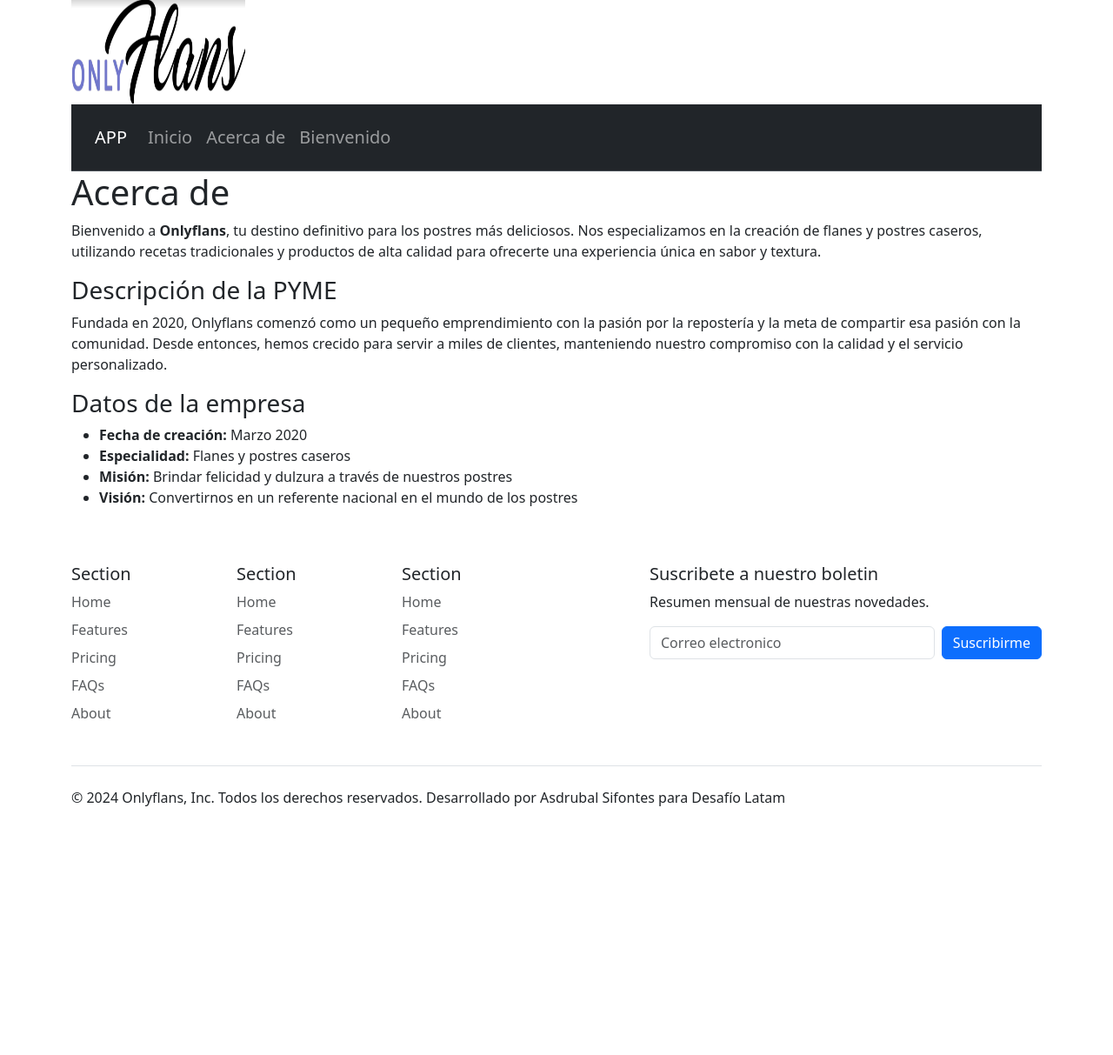
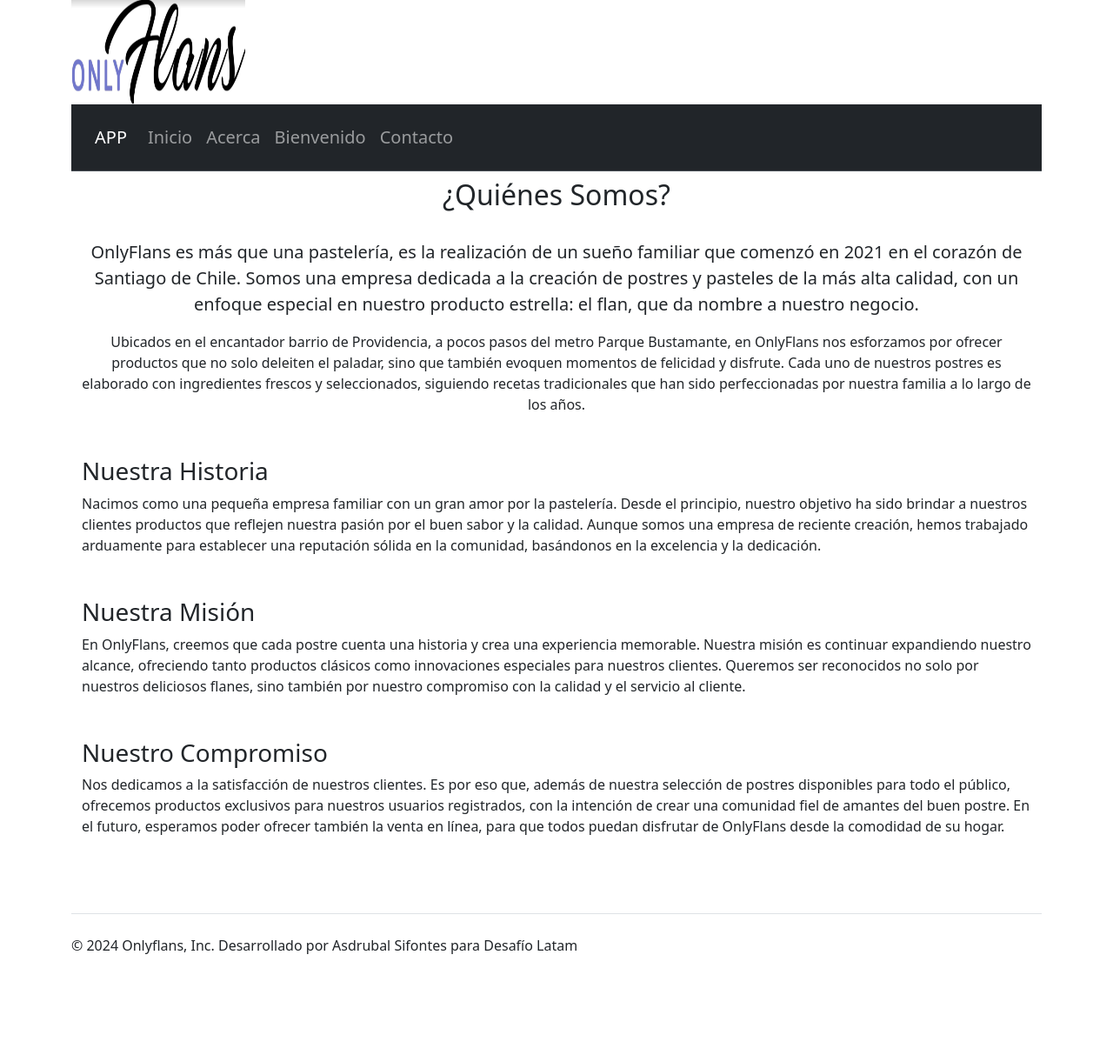
Before and after one commit to asdru0510/Onlyflans, a Django app: page /acerca/ in a window 1280 px wide. Shown: the whole page at 87% size. Before the commit the page ends 927 px from the top, so only its background shows below. Run offline with Django 5.2, Linux system fonts and the light colour scheme.

Commit message:
Todo funcionando incluido formulario de contacto

```diff
--- a/web/templates/about.html
+++ b/web/templates/about.html
@@ -1,29 +1,16 @@
 {% extends "./base.html"%} {% block contenido %}
-<h1>Acerca de</h1>
-<p>
-  Bienvenido a <strong>Onlyflans</strong>, tu destino definitivo para los
-  postres más deliciosos. Nos especializamos en la creación de flanes y postres
-  caseros, utilizando recetas tradicionales y productos de alta calidad para
-  ofrecerte una experiencia única en sabor y textura.
-</p>
-<h3>Descripción de la PYME</h3>
-<p>
-  Fundada en 2020, Onlyflans comenzó como un pequeño emprendimiento con la
-  pasión por la repostería y la meta de compartir esa pasión con la comunidad.
-  Desde entonces, hemos crecido para servir a miles de clientes, manteniendo
-  nuestro compromiso con la calidad y el servicio personalizado.
-</p>
-<h3>Datos de la empresa</h3>
-<ul>
-  <li><strong>Fecha de creación:</strong> Marzo 2020</li>
-  <li><strong>Especialidad:</strong> Flanes y postres caseros</li>
-  <li>
-    <strong>Misión:</strong> Brindar felicidad y dulzura a través de nuestros
-    postres
-  </li>
-  <li>
-    <strong>Visión:</strong> Convertirnos en un referente nacional en el mundo
-    de los postres
-  </li>
-</ul>
+<div class="container">
+  <h2 class="text-center mb-4 py-2">¿Quiénes Somos?</h2>
+  <p class="lead text-center">OnlyFlans es más que una pastelería, es la realización de un sueño familiar que comenzó en 2021 en el corazón de Santiago de Chile. Somos una empresa dedicada a la creación de postres y pasteles de la más alta calidad, con un enfoque especial en nuestro producto estrella: el flan, que da nombre a nuestro negocio.</p>
+  <p class="text-center">Ubicados en el encantador barrio de Providencia, a pocos pasos del metro Parque Bustamante, en OnlyFlans nos esforzamos por ofrecer productos que no solo deleiten el paladar, sino que también evoquen momentos de felicidad y disfrute. Cada uno de nuestros postres es elaborado con ingredientes frescos y seleccionados, siguiendo recetas tradicionales que han sido perfeccionadas por nuestra familia a lo largo de los años.</p>
+
+  <h3 class="mt-5">Nuestra Historia</h3>
+  <p>Nacimos como una pequeña empresa familiar con un gran amor por la pastelería. Desde el principio, nuestro objetivo ha sido brindar a nuestros clientes productos que reflejen nuestra pasión por el buen sabor y la calidad. Aunque somos una empresa de reciente creación, hemos trabajado arduamente para establecer una reputación sólida en la comunidad, basándonos en la excelencia y la dedicación.</p>
+
+  <h3 class="mt-5">Nuestra Misión</h3>
+  <p>En OnlyFlans, creemos que cada postre cuenta una historia y crea una experiencia memorable. Nuestra misión es continuar expandiendo nuestro alcance, ofreciendo tanto productos clásicos como innovaciones especiales para nuestros clientes. Queremos ser reconocidos no solo por nuestros deliciosos flanes, sino también por nuestro compromiso con la calidad y el servicio al cliente.</p>
+
+  <h3 class="mt-5">Nuestro Compromiso</h3>
+  <p>Nos dedicamos a la satisfacción de nuestros clientes. Es por eso que, además de nuestra selección de postres disponibles para todo el público, ofrecemos productos exclusivos para nuestros usuarios registrados, con la intención de crear una comunidad fiel de amantes del buen postre. En el futuro, esperamos poder ofrecer también la venta en línea, para que todos puedan disfrutar de OnlyFlans desde la comodidad de su hogar.</p>
+</div>
 {% endblock %}
--- a/web/templates/footer.html
+++ b/web/templates/footer.html
@@ -1,54 +1,7 @@
     <footer class="py-5">
-      <div class="row">
-        <div class="col-6 col-md-2 mb-3">
-          <h5>Section</h5>
-          <ul class="nav flex-column">
-            <li class="nav-item mb-2"><a href="#" class="nav-link p-0 text-body-secondary">Home</a></li>
-            <li class="nav-item mb-2"><a href="#" class="nav-link p-0 text-body-secondary">Features</a></li>
-            <li class="nav-item mb-2"><a href="#" class="nav-link p-0 text-body-secondary">Pricing</a></li>
-            <li class="nav-item mb-2"><a href="#" class="nav-link p-0 text-body-secondary">FAQs</a></li>
-            <li class="nav-item mb-2"><a href="#" class="nav-link p-0 text-body-secondary">About</a></li>
-          </ul>
-        </div>
-
-        <div class="col-6 col-md-2 mb-3">
-          <h5>Section</h5>
-          <ul class="nav flex-column">
-            <li class="nav-item mb-2"><a href="#" class="nav-link p-0 text-body-secondary">Home</a></li>
-            <li class="nav-item mb-2"><a href="#" class="nav-link p-0 text-body-secondary">Features</a></li>
-            <li class="nav-item mb-2"><a href="#" class="nav-link p-0 text-body-secondary">Pricing</a></li>
-            <li class="nav-item mb-2"><a href="#" class="nav-link p-0 text-body-secondary">FAQs</a></li>
-            <li class="nav-item mb-2"><a href="#" class="nav-link p-0 text-body-secondary">About</a></li>
-          </ul>
-        </div>
-
-        <div class="col-6 col-md-2 mb-3">
-          <h5>Section</h5>
-          <ul class="nav flex-column">
-            <li class="nav-item mb-2"><a href="#" class="nav-link p-0 text-body-secondary">Home</a></li>
-            <li class="nav-item mb-2"><a href="#" class="nav-link p-0 text-body-secondary">Features</a></li>
-            <li class="nav-item mb-2"><a href="#" class="nav-link p-0 text-body-secondary">Pricing</a></li>
-            <li class="nav-item mb-2"><a href="#" class="nav-link p-0 text-body-secondary">FAQs</a></li>
-            <li class="nav-item mb-2"><a href="#" class="nav-link p-0 text-body-secondary">About</a></li>
-          </ul>
-        </div>
-
-        <div class="col-md-5 offset-md-1 mb-3">
-          <form>
-            <h5>Suscribete a nuestro boletin</h5>
-            <p>Resumen mensual de nuestras novedades.</p>
-            <div class="d-flex flex-column flex-sm-row w-100 gap-2">
-              <label for="newsletter1" class="visually-hidden">Email address</label>
-              <input id="newsletter1" type="text" class="form-control" placeholder="Correo electronico">
-              <button class="btn btn-primary" type="button">Suscribirme</button>
-            </div>
-          </form>
-        </div>
-      </div>
 
       <div class="d-flex flex-column flex-sm-row justify-content-between py-4 my-4 border-top">
-        <p>© 2024 Onlyflans, Inc. Todos los derechos reservados. Desarrollado por Asdrubal Sifontes para Desafío
-            Latam</p>
+        <p>© 2024 Onlyflans, Inc.   Desarrollado por Asdrubal Sifontes para Desafío Latam</p>
         <ul class="list-unstyled d-flex">
           <li class="ms-3"><a class="link-body-emphasis" href="#"><svg class="bi" width="24" height="24"><use xlink:href="#twitter"></use></svg></a></li>
           <li class="ms-3"><a class="link-body-emphasis" href="#"><svg class="bi" width="24" height="24"><use xlink:href="#instagram"></use></svg></a></li>
--- a/web/templates/navbar.html
+++ b/web/templates/navbar.html
@@ -10,10 +10,13 @@
                     <a class="nav-link" aria-current="page" href="/">Inicio</a>
                 </li>
                 <li class="nav-item">
-                    <a class="nav-link" href="/acerca">Acerca de</a>
+                    <a class="nav-link" href="/acerca">Acerca</a>
                 </li>
                 <li class="nav-item">
                     <a class="nav-link" href="/bienvenido">Bienvenido</a>
+                </li>
+                <li class="nav-item">
+                    <a class="nav-link" href="/contacto">Contacto</a>
                 </li>
             </ul>
         </div>
--- a/web/templates/welcome.html
+++ b/web/templates/welcome.html
@@ -1,6 +1,5 @@
 {% extends "./base.html"%}
 {% block contenido %}
-<h1>Bienvenido cliente</h1>
 <h2>Flanes privados</h2>
 
   <div class="row row-cols-1 row-cols-md-3 g-4">
--- a/web/urls.py
+++ b/web/urls.py
@@ -1,9 +1,11 @@
 from django.contrib import admin
 from django.urls import path
-from web.views import index, about, welcome
+from web.views import index, about, welcome, contact, success
 
 urlpatterns = [
     path("", index, name="index"),
     path("acerca/", about, name="about"),
     path("bienvenido/", welcome, name="welcome"),
+    path("contacto/", contact, name="contact"),
+    path("exito/", success,name="exito")
     ]
--- a/web/views.py
+++ b/web/views.py
@@ -1,5 +1,6 @@
-from django.shortcuts import render
-from web.models import Flan
+from django.shortcuts import render, redirect
+from web.models import Flan, Contact
+from web.forms import ContactForm
 
 # Create your views here.
 
@@ -23,3 +24,21 @@ def welcome(request):
         'flanes_pri':flanes_privados
     }
     return render(request, 'welcome.html', context)
+
+def contact(request):
+    if request.method=="GET":
+        form=ContactForm()
+        context={'form':form}
+        return render(request, 'contact.html', context)
+    else:
+        form=ContactForm(request.POST)
+        if form.is_valid():
+            Contact.objects.create(
+                **form.cleaned_data
+            )
+            return redirect('exito')
+        context={'form':form}
+        return render(request, 'contact.html', context)
+
+def success(request):
+    return render(request, 'exito.html')
```
Also changed, not shown: web/admin.py (+6 -1 lines), web/forms.py (added, +29 -0 lines), web/models.py (+10 -0 lines), web/templates/contact.html (added, +18 -0 lines), web/templates/exito.html (added, +8 -0 lines), db.sqlite3, web/migrations/0003_contact.py (added).
